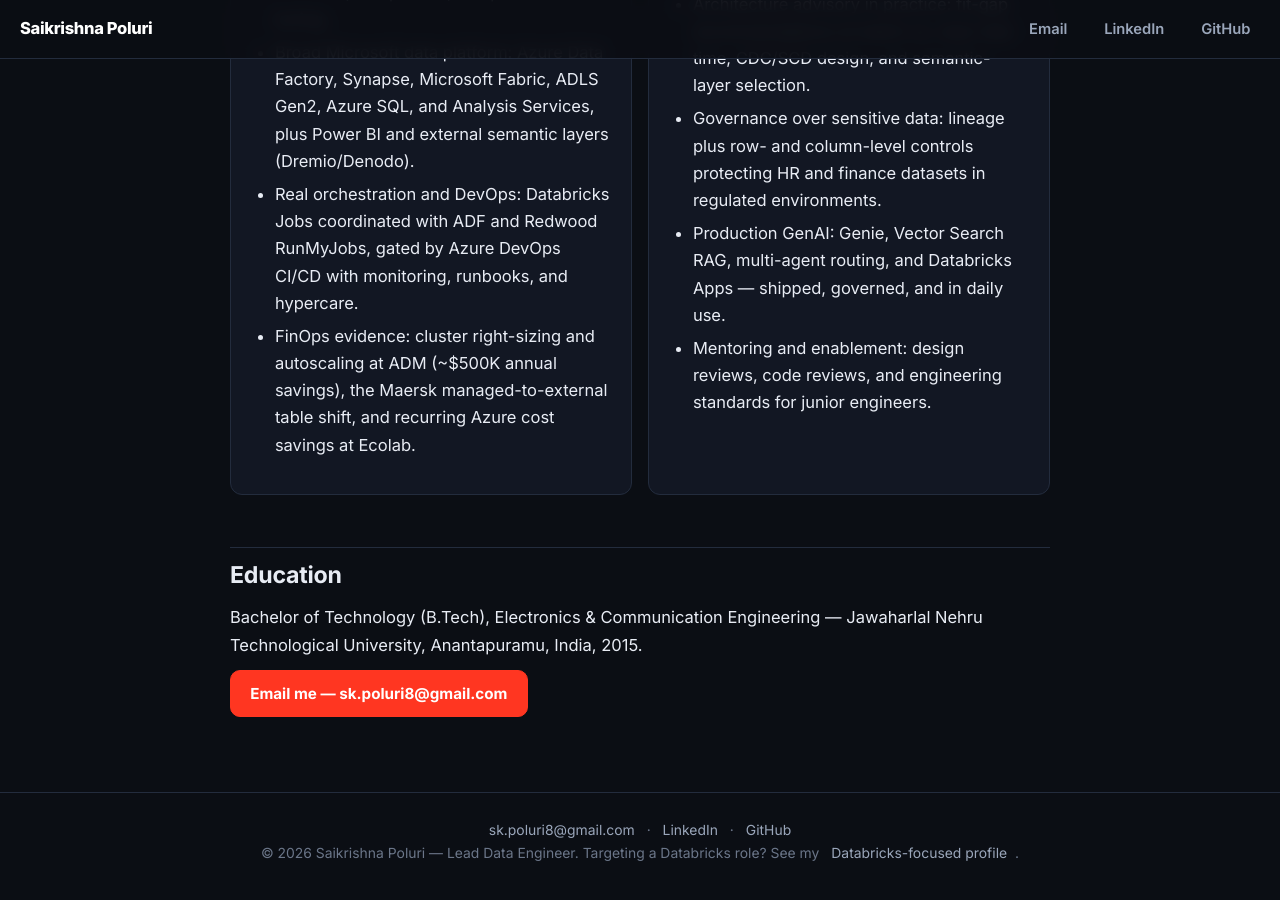
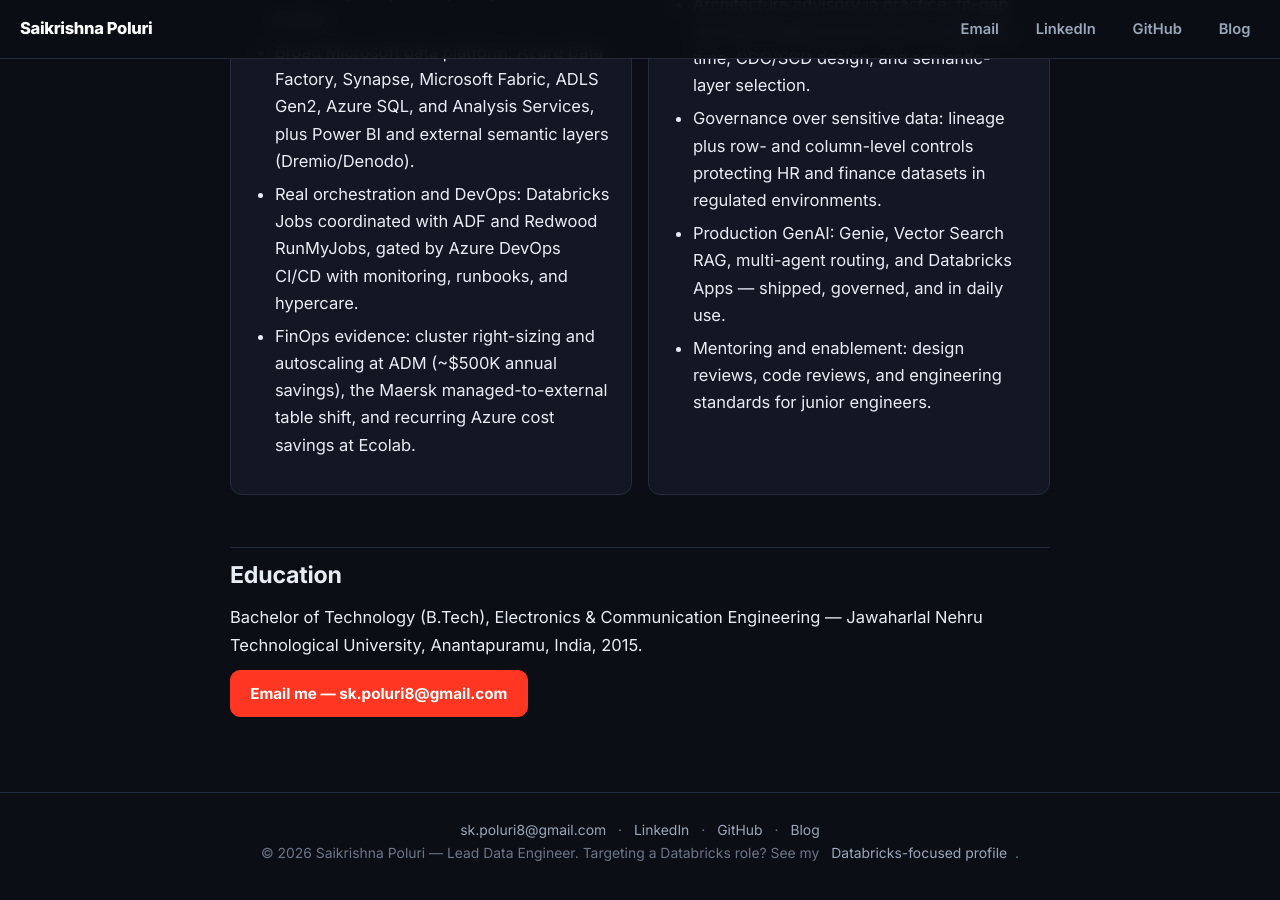
Before and after one commit to SaiKrishna-Poluri/SaiKrishna-Poluri.github.io, a Jekyll site: the page built from portfolio/index.html, in a window 1280 px wide and 900 px high, scrolled down 5862 px. Built offline with Jekyll 4.4.1, drawn with Linux system fonts in a browser that asks for light colours.

Commit message:
Add Blog link to portfolio nav and footer

```diff
--- a/portfolio/index.html
+++ b/portfolio/index.html
@@ -19,6 +19,7 @@
     <a class="navlink" href="mailto:sk.poluri8@gmail.com">Email</a>
     <a class="navlink" href="https://linkedin.com/in/saikrishna-poluri" target="_blank" rel="noopener">LinkedIn</a>
     <a class="navlink" href="https://github.com/SaiKrishna-Poluri" target="_blank" rel="noopener">GitHub</a>
+    <a class="navlink" href="https://saikrishna-poluri.github.io/" target="_blank" rel="noopener">Blog</a>
   </nav>
 
   <main class="page">
@@ -200,7 +201,8 @@
     <div>
       <a href="mailto:sk.poluri8@gmail.com">sk.poluri8@gmail.com</a> &middot;
       <a href="https://linkedin.com/in/saikrishna-poluri" target="_blank" rel="noopener">LinkedIn</a> &middot;
-      <a href="https://github.com/SaiKrishna-Poluri" target="_blank" rel="noopener">GitHub</a>
+      <a href="https://github.com/SaiKrishna-Poluri" target="_blank" rel="noopener">GitHub</a> &middot;
+      <a href="https://saikrishna-poluri.github.io/" target="_blank" rel="noopener">Blog</a>
     </div>
     <div>© 2026 Saikrishna Poluri &mdash; Lead Data Engineer. Targeting a Databricks role? See my <a href="https://saikrishna-poluri.github.io/databricks-career-hub/portfolio.html">Databricks-focused profile</a>.</div>
   </footer>
```
